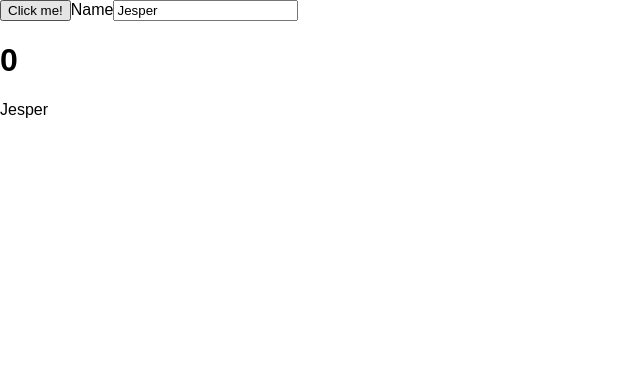
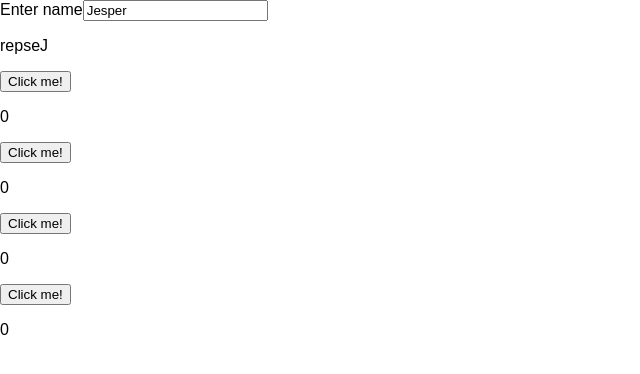
Before and after one commit to javascriptst18/react-demo, a React (Create React App) app: page / in a window 1280 px wide. Shown: the top 374 px of the page, without its empty margins (0-640 px from the left). Built offline with nearby package versions, Linux system fonts and the light colour scheme.

Commit message:
Added Counter example

```diff
--- a/src/App.js
+++ b/src/App.js
@@ -1,53 +1,39 @@
-import React, { Component, Fragment } from 'react';
-import Paragraph from './components/Paragraph';
-
-let person = {
-  name:"Jesper",
-  hobby: "coding"
-}
+import React, { Component } from 'react';
+import Counter from './components/Counter';
 
 class App extends Component {
   // Dynamically updated values
   // Inside of class, outside of render
   state = {
-    counter: 0,
     name: 'Jesper'
-  }
-
-  // Arrow function on your own methods
-  handleClick = () => {
-    // Function that takes an object as an argument
-    this.setState({ counter: this.state.counter + 1 });
   }
 
   handleChange = (event) => {
     this.setState({ name: event.target.value })
   }
 
-  // No arrow on render
   render(){
+    let noZ = '';
+    if(this.state.name.includes('z')){
+      noZ = 'NOOOOOOOOO!';
+    }
     return (
       <div>
-        <button onClick={this.handleClick}> Click me! </button>
-        <label htmlFor="name">Name</label>
+        <label htmlFor="name">Enter name</label>
         <input
           name="name"
-          id="name"
           onChange={this.handleChange}
           value={this.state.name}
         />
-        <Header counter={this.state.counter} />
-        <p>{ this.state.name }</p>
+        <p>{this.state.name.split('').reverse().join('')}</p>
+        <p>{ noZ }</p>
+        <Counter />
+        <Counter />
+        <Counter />
+        <Counter />
       </div>
     );
   }
 }
 
-
-function Header(props) {
-    return <h1 className="header">
-      {props.counter}
-    </h1>;
-}
-
 export default App;
--- /dev/null
+++ b/src/components/Counter.js
@@ -0,0 +1,22 @@
+import React from 'react';
+
+class Counter extends React.Component{
+  state = {
+    counter: 0
+  }
+
+  handleClick = () => {
+    this.setState({ counter: this.state.counter + 1 });
+  }
+
+  render(){
+    return(
+      <div>
+        <button onClick={this.handleClick}> Click me! </button>
+        <p>{this.state.counter} </p>
+      </div>
+    )
+  }
+}
+
+export default Counter;
```
